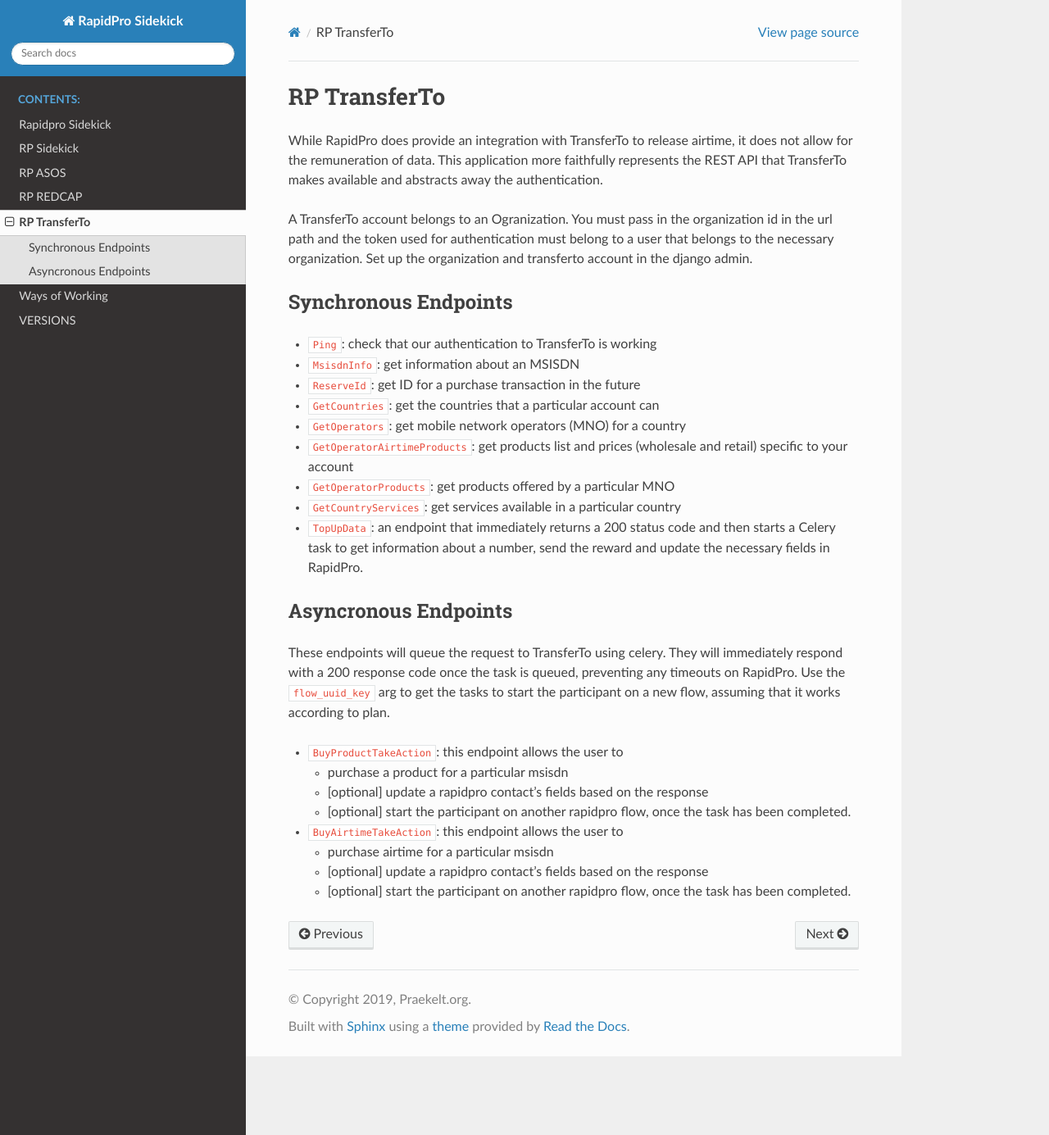
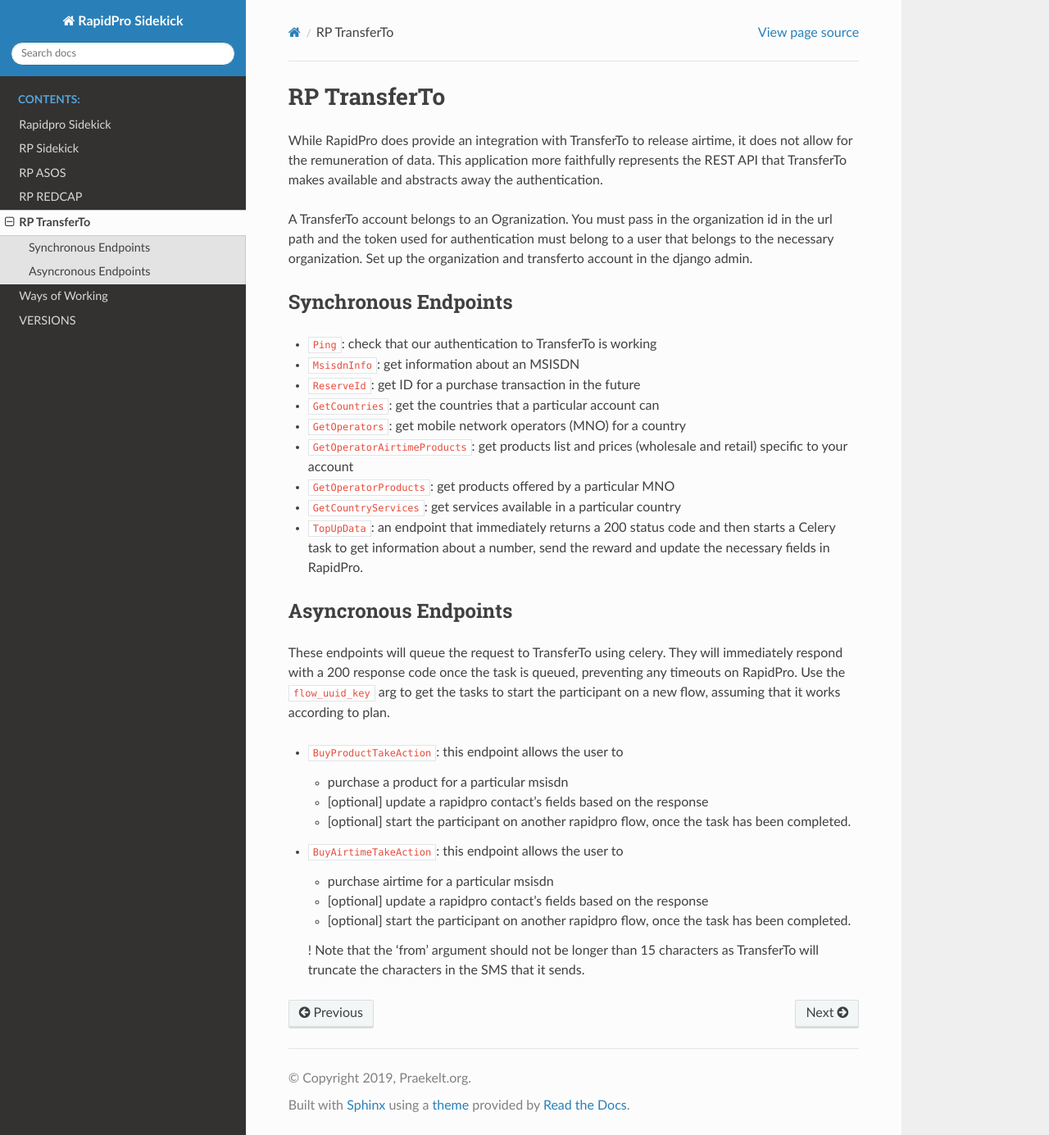
Before and after one commit to praekeltfoundation/rp-sidekick, a Sphinx documentation site: the page built from docs/apps/transferto.md, in a window 1280 px wide and 1385 px high. Shown: the whole window at 82% size. Built offline with Sphinx 7.4.7 and the Read the Docs theme 2.0.0, drawn with Linux system fonts in a browser that asks for light colours.

Commit message:
update transferto doc to include information about args

```diff
--- a/docs/apps/transferto.md
+++ b/docs/apps/transferto.md
@@ -27,3 +27,5 @@ These endpoints will queue the request to TransferTo using celery. They will imm
     - purchase airtime for a particular msisdn
     - [optional] update a rapidpro contact's fields based on the response
     - [optional] start the participant on another rapidpro flow, once the task has been completed.
+
+    ! Note that the 'from' argument should not be longer than 15 characters as TransferTo will truncate the characters in the SMS that it sends.
```
